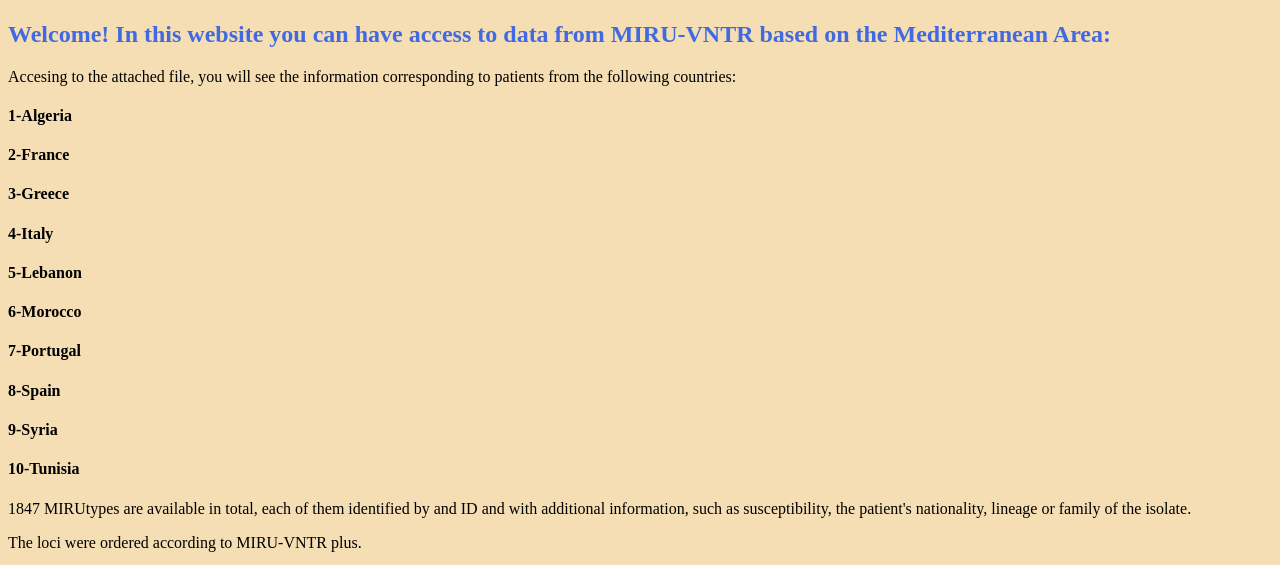
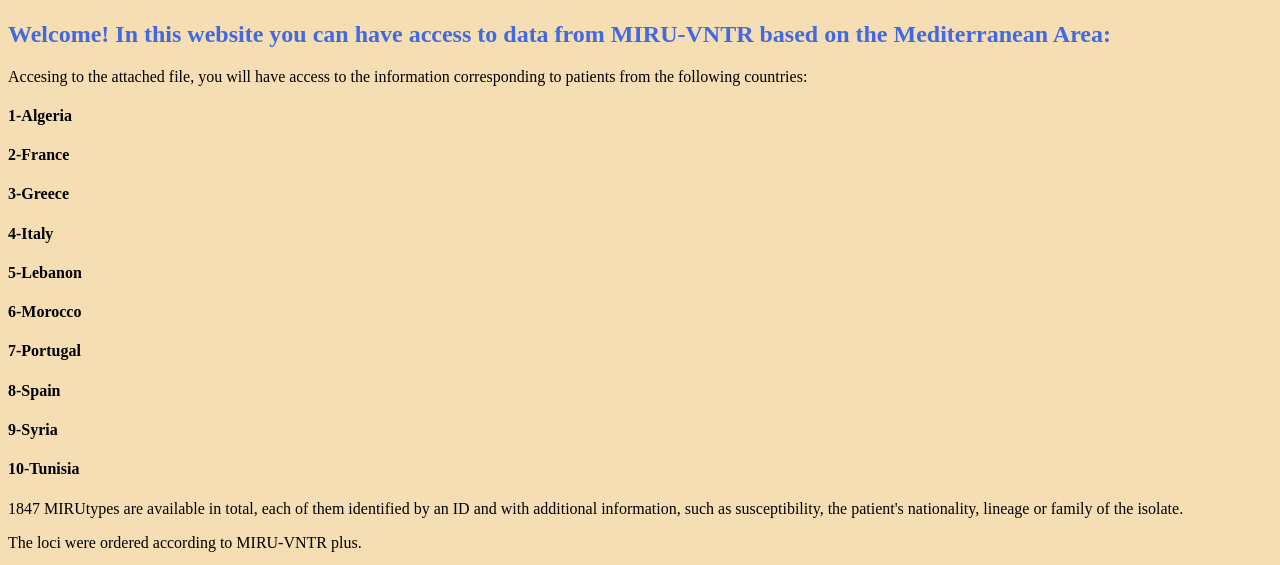
Before and after one commit to mirumed2019/mirumed2019.github.io, a plain HTML site: page index.html in a window 1280 px wide. Shown: the part 254-819 px from the top of the page. Drawn offline with Linux system fonts and the light colour scheme.

Commit message:
Inital commit

```diff
--- a/index.html
+++ b/index.html
@@ -10,7 +10,7 @@
   <center><h1 style="color:MediumSeaGreen;">MIRU-VNTR Database from the Mediterranean Area </h1></center>
   <center><img src="https://icap.columbia.edu/wp-content/uploads/Tuberculosis-800b.png" width="150" heigth="150"></center>
   <h2 style="color:royalblue">Welcome! In this website you can have access to data from MIRU-VNTR based on the Mediterranean Area:</h2>
-  <p> Accesing to the attached file, you will see the information corresponding to patients from the following countries:</p>
+  <p> Accesing to the attached file, you will have access to the information corresponding to patients from the following countries:</p>
   <h4>1-Algeria</h4>
   <h4>2-France</h4>
   <h4>3-Greece</h4>
@@ -21,7 +21,7 @@
   <h4>8-Spain</h4>
   <h4>9-Syria</h4>
   <h4>10-Tunisia</h4>
-  <p> 1847 MIRUtypes are available in total, each of them identified by and ID and with additional information, such as susceptibility, the patient's nationality, lineage or family of the isolate. </p>
+  <p> 1847 MIRUtypes are available in total, each of them identified by an ID and with additional information, such as susceptibility, the patient's nationality, lineage or family of the isolate. </p>
   <p> The loci were ordered according to MIRU-VNTR plus.</p>
   <p> To access the file, please click this <a target="_blank" href='https://jumpshare.com/v/wDKuFMjNfgvaPtRu7Q2H'> link</a> to see all the data within.</p>
 </body>
```
